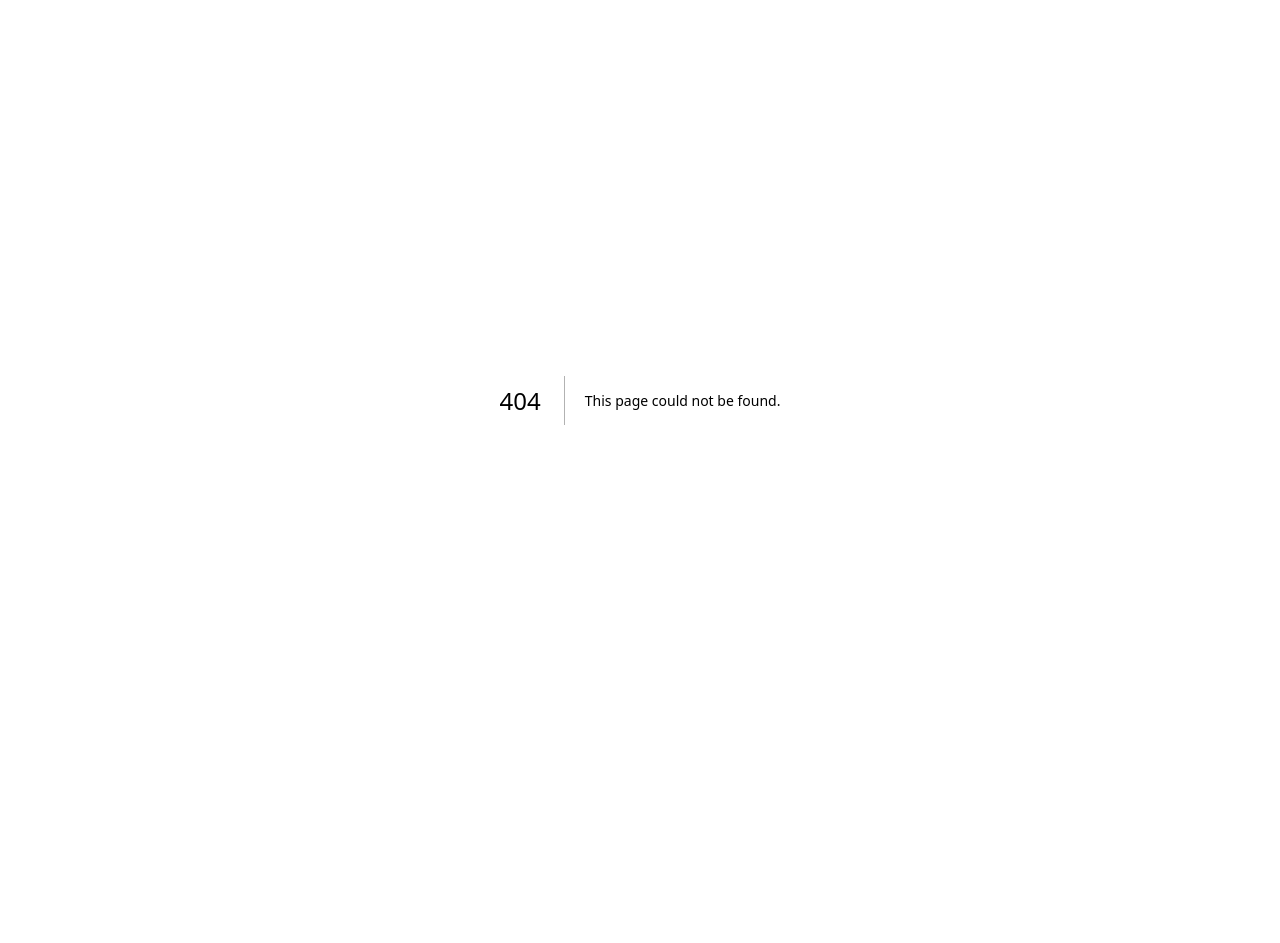
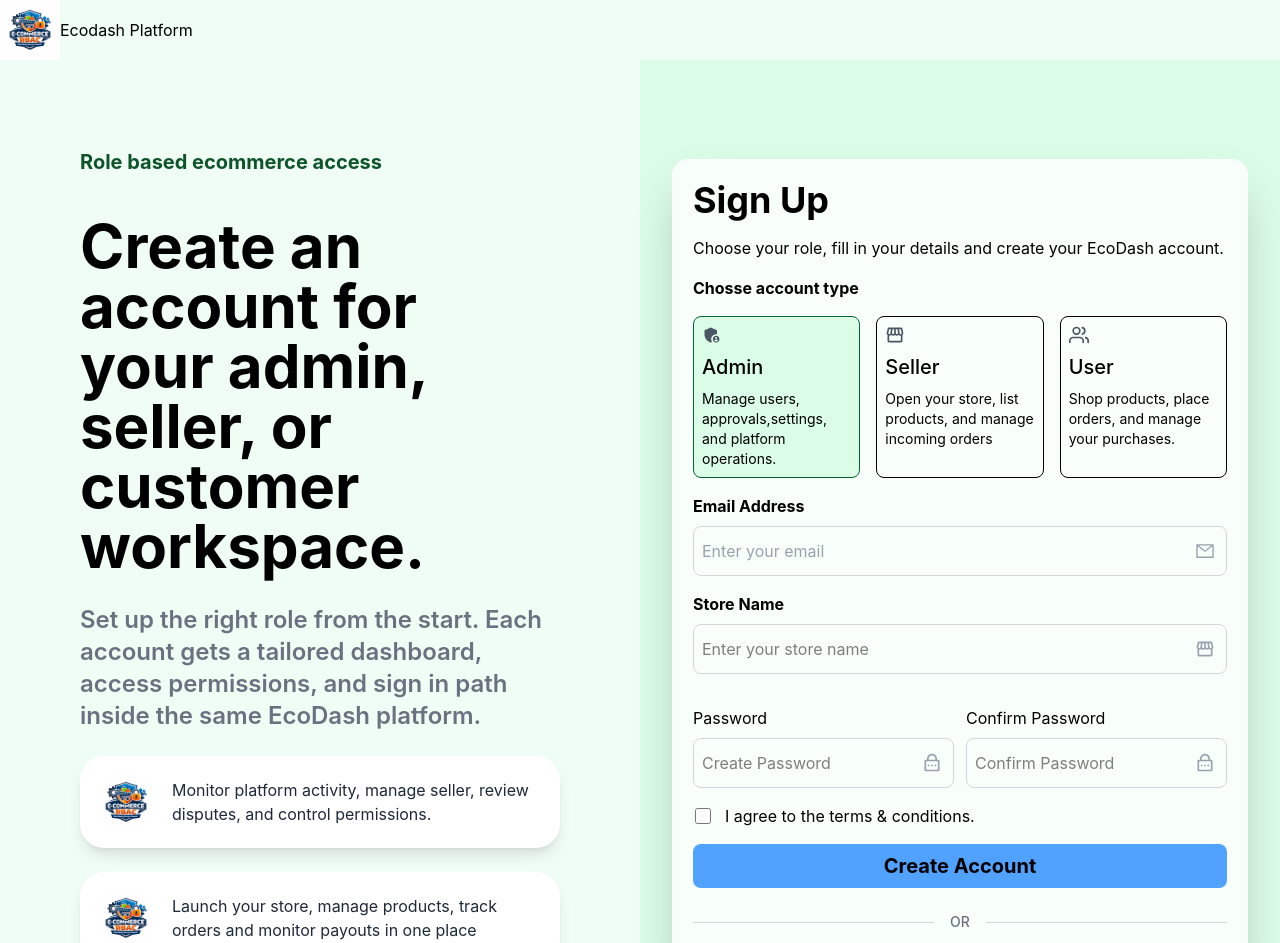
Before and after one commit to Abhishek-0899/EcoDash, a Next.js app: page /signup in a window 1280 px wide. Before the commit this address had no page. Shown: the top 943 px of the page. Before the commit the page ends 800 px from the top, so only its background shows below. Built offline with nearby package versions, Linux system fonts and the light colour scheme.

Commit message:
created signup ui

```diff
--- /dev/null
+++ b/app/signup/page.tsx
@@ -0,0 +1,205 @@
+"use client";
+import Image from "next/image";
+import { useState } from "react";
+import { MdOutlineStorefront } from "react-icons/md";
+import { FiUsers } from "react-icons/fi";
+import { MdAdminPanelSettings } from "react-icons/md";
+import { RiLockPasswordLine } from "react-icons/ri";
+import { AiOutlineMail } from "react-icons/ai";
+
+export default function SignUp() {
+  const [selectedRole, setSelectedRole] = useState("Admin");
+
+  const rolesType = [
+    {
+      logo: MdAdminPanelSettings,
+      role: "Admin",
+      Info: "Manage users, approvals,settings, and platform operations.",
+    },
+    {
+      logo: MdOutlineStorefront,
+      role: "Seller",
+      Info: "Open your store, list products, and manage incoming orders",
+    },
+    {
+      logo: FiUsers,
+      role: "User",
+      Info: "Shop products, place orders, and manage your purchases.",
+    },
+  ];
+
+  const features = [
+    {
+      title:
+        "Monitor platform activity, manage seller, review disputes, and control permissions.",
+      imgSrc: "/logo.png",
+    },
+    {
+      title:
+        "Launch your store, manage products, track orders and monitor payouts in one place",
+      imgSrc: "/logo.png",
+    },
+    {
+      title:
+        "Browse products, manage orders, save addressess, and keep track of your activity",
+      imgSrc: "/logo.png",
+    },
+  ];
+
+  const FeatureCard = ({
+    title,
+    imgSrc,
+  }: {
+    title: string;
+    imgSrc: string;
+  }) => (
+    <div className="flex rounded-3xl shadow-lg bg-white items-center gap-4 mb-4 mt-6 p-4">
+      <Image
+        src={imgSrc}
+        alt="Feature Image"
+        width={60}
+        height={60}
+        className="rounded-full"
+      />
+      <h3 className="text-gray-800">{title}</h3>
+    </div>
+  );
+
+  return (
+    // left
+    <div className="bg-green-50 min-h-screen w-full">
+      <div className="flex items-center">
+        <Image src="/logo.png" alt="Product Image" width={60} height={60} />
+        <h1>Ecodash Platform</h1>
+      </div>
+
+      {/* Main layout */}
+      <div className="flex flex-row min-h-screen">
+        <div className="w-[50%] bg-green-50 px-20 py-20">
+          <div className="">
+            <h1 className="text-xl font-bold text-green-900 mt-2 mb-10 ">
+              {" "}
+              Role based ecommerce access
+            </h1>
+            <h1 className="font-bold text-black text-6xl mb-7">
+              Create an account for your admin, seller, or customer workspace.
+            </h1>
+            <p className="text-2xl text-gray-500 font-semibold">
+              Set up the right role from the start. Each account gets a tailored
+              dashboard, access permissions, and sign in path inside the same
+              EcoDash platform.
+            </p>
+
+            {features.map((feature, idx) => (
+              <FeatureCard
+                key={idx}
+                title={feature.title}
+                imgSrc={feature.imgSrc}
+              />
+            ))}
+          </div>
+        </div>
+
+        {/* right */}
+
+        <div className="w-[50%] bg-green-100 flex justify-center items-center">
+          {/* Signup  */}
+
+          <div className="rounded-2xl  translate-y-[-50px] shadow-2xl backdrop-blur-md bg-white/80 border border-white/40 flex flex-col p-5 max-w-xl mx-auto">
+            {" "}
+            <h1 className="text-4xl font-bold mb-4">Sign Up</h1>
+            <p>
+              Choose your role, fill in your details and create your EcoDash
+              account.
+            </p>
+            <h1 className="font-bold mt-4 mb-4">Chosse account type</h1>
+            {/* roles */}
+            <div className="grid grid-cols-3 gap-4">
+              {rolesType.map(({ logo : Icon, role, Info }, idx) => (
+                <div
+                  key={idx}
+                  onClick={() => setSelectedRole(role)}
+                  className={`flex flex-col p-2 gap-2 rounded-lg border-1 cursor-pointer
+        ${selectedRole === role ? " bg-green-100 border-green-800" : ""}`}
+                >
+                  <Icon className="w-5 h-5 text-gray-600" />
+                  <h1 className="text-xl font-medium">{role}</h1>
+                  <p className="text-sm">{Info}</p>
+                </div>
+              ))}
+            </div>
+            <form action="">
+              <div className="">
+                <h1 className="mt-4 mb-2 font-bold">Email Address</h1>
+                <div className="relative w-full">
+                  <input
+                    type="email"
+                    placeholder="Enter your email"
+                    className="pl-2  py-3 w-full rounded-lg border border-gray-300 text-gray-700 placeholder-gray-400 focus:outline-none focus:ring-2 focus:ring-green-500"
+                  />
+                  <AiOutlineMail className=" absolute right-3 top-1/2 transform -translate-y-1/2 text-gray-400 w-5 h-5 pointer-events-none" />
+                </div>
+              </div>
+
+              <div className="mt-4">
+                <h1 className="mt-4 mb-2 font-bold">Store Name</h1>
+
+                <div className="relative w-full">
+                  <input
+                    type="name"
+                    placeholder="Enter your store name"
+                    className="pl-2 py-3 w-full rounded-lg border border-gray-300 focus:outline-none focus:ring-2 focus:ring-green-500"
+                  />
+                  <MdOutlineStorefront className="absolute right-3 top-1/2 transform -translate-y-1/2 text-gray-400 pointer-events-none w-5 h-5" />
+                </div>
+              </div>
+
+              <div className="mt-4 flex gap-3 justify-between">
+                <div className="w-1/2">
+                  <h1 className="mt-4 mb-2">Password</h1>
+                  <div className="relative w-full">
+                    <input
+                      type="password"
+                      placeholder="Create Password"
+                      className="pl-2 py-3 w-full rounded-lg border border-gray-300 focus:outline-none focus:ring-2 focus:ring-green-500"
+                    />
+                    <RiLockPasswordLine className="absolute right-3 top-1/2 transform -translate-y-1/2 text-gray-400 pointer-events-none w-5 h-5" />
+                  </div>
+                </div>
+                <div className="w-1/2">
+                  <h1 className="mt-4 mb-2">Confirm Password</h1>
+                  <div className="relative w-full">
+                    <input
+                      type="password"
+                      placeholder="Confirm Password"
+                      className="pl-2 py-3 w-full rounded-lg border border-gray-300 focus:outline-none focus:ring-2 focus:ring-green-500"
+                    />
+                    <RiLockPasswordLine className="absolute right-3 top-1/2 transform -translate-y-1/2 text-gray-400 pointer-events-none w-5 h-5" />
+                  </div>
+                </div>
+              </div>
+              <div className="flex items-center gap-3 mt-4">
+                <input
+                  type="checkbox"
+                  id="terms"
+                  className="accent-blue-700 w-5 h-4"
+                />
+                <label htmlFor="terms">
+                  I agree to the terms & conditions.
+                </label>
+              </div>
+              <button className="rounded-lg text-xl bg-blue-400 w-full mt-4 p-2 font-bold">
+                Create Account{" "}
+              </button>
+            </form>
+            <div className="flex items-center my-6">
+              <div className="flex-grow h-px bg-gray-300"></div>
+              <span className="mx-4 text-gray-500 text-sm font-medium">OR</span>
+              <div className="flex-grow h-px bg-gray-300"></div>
+            </div>
+          </div>
+        </div>
+      </div>
+    </div>
+  );
+}
```
